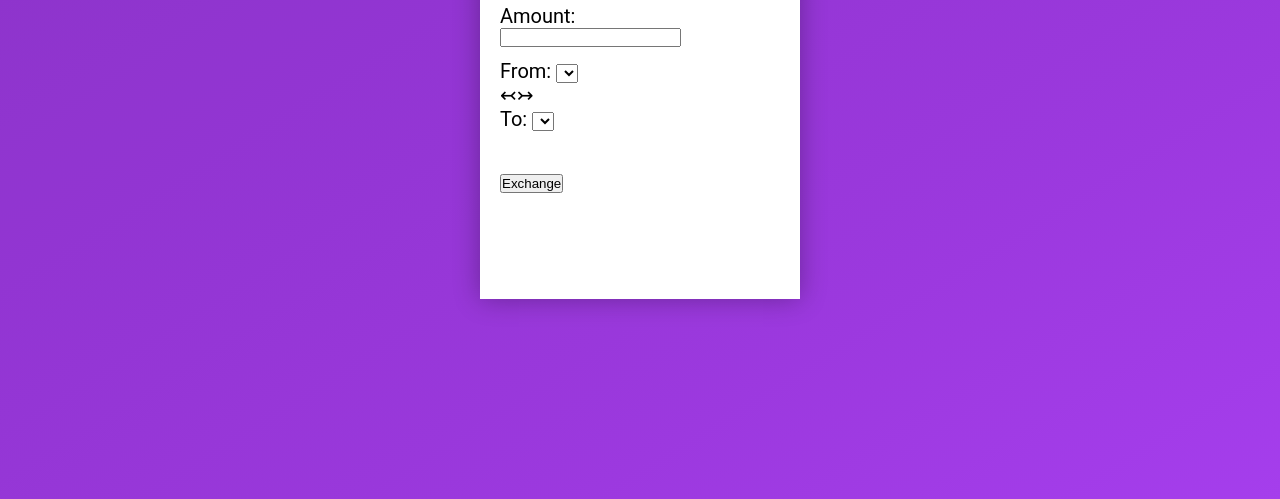
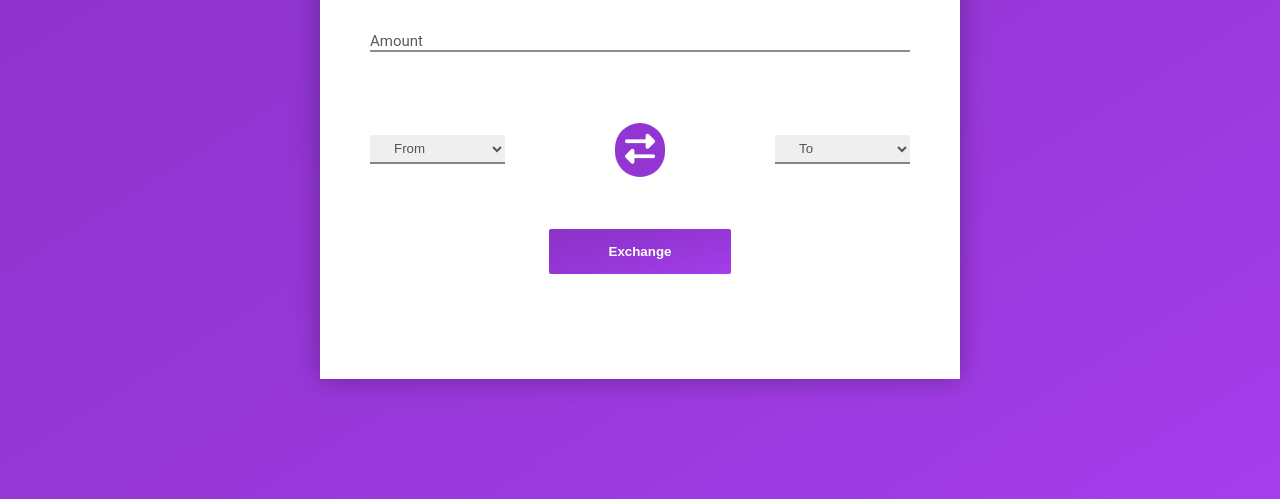
Before and after one commit to Joshuua01/Currency-Exchange, a plain HTML site: page index.html in a window 1280 px wide. Shown: the part 301-800 px from the top of the page. Drawn offline with nearby package versions, Linux system fonts and the light colour scheme; no server answers.

Commit message:
Styling and swap button

```diff
--- a/index.html
+++ b/index.html
@@ -7,6 +7,7 @@
     <meta name="viewport" content="width=device-width, initial-scale=1.0">
     <script src="https://code.jquery.com/jquery-3.6.0.min.js" integrity="sha256-/xUj+3OJU5yExlq6GSYGSHk7tPXikynS7ogEvDej/m4=" crossorigin="anonymous"></script>
     <link rel="stylesheet" href="/style.css">
+    <script src="https://kit.fontawesome.com/e0d1a43896.js" crossorigin="anonymous"></script>
     <script src="/script.js"></script>
 
     <title>Currency Exchange</title>
@@ -15,19 +16,23 @@
 <body>
     <div class="container">
         <div class="logo">Currency Exchange</div>
-        <div class="amount">
-            <label for="amount">Amount:</label>
-            <input type="number" name="amount" id="amount" min="0">
+        <div class="amount-container">
+            <label class="amount-label" for="amount">Amount</label>
+            <input type="number" name="amount" id="amount" class="amount" min="0" autocomplete="false">
         </div>
         <div class="currency-container">
             <div class="currency-from-container">
-                <label for="currency-from">From:</label>
-                <select name="currency-from" id="currency-from"></select>
+                <select class="from-select" name="currency-from" id="currency-from" placeholder="from">
+                    <option value="" disabled selected hidden>From</option>
+                </select>
             </div>
-            <div class="btn">&leftarrowtail;&rightarrowtail;</div>
+            <div class="swap-button-div">
+                <button class="swap-button"><i class="fas fa-exchange-alt"></i></button>
+            </div>
             <div class="currency-to-container">
-                <label for="currency-to">To:</label>
-                <select name="currency-to" id="currency-to"></select>
+                <select class="to-select" name="currency-to" id="currency-to">
+                    <option value="" disabled selected hidden>To</option>
+                </select>
             </div>
         </div>
         <div class="exchange-btn-container"><button class="exchange-btn">Exchange</button></div>
--- a/script.js
+++ b/script.js
@@ -13,6 +13,27 @@ function getExchange(from, to) {
     }
 
 window.onload = () => {
+    $('.swap-button').click(() => {
+        let from = $("#currency-from").val();
+        let to = $("#currency-to").val();
+        $("#currency-from").val(to);
+        $("#currency-to").val(from);
+    })
+
+    $('.amount').focus(() => {
+        $('.amount-label').addClass('focused');
+    });
+
+    $('.amount').focusout(() => {
+        if($('.amount').val() == ''){
+        $('.amount-label').removeClass('focused');
+        }
+    });
+    $('.amount').keypress(function (e) {
+        if(e.key == 'e'){
+            e.preventDefault();
+        }
+    });
             sendRequest("codes", (data) => {
                 data.supported_codes.forEach(element => {
                     $("#currency-from").append("<option>" + element[0] + "</option>");
--- a/style.css
+++ b/style.css
@@ -20,10 +20,17 @@ input[type=number] {
     -moz-appearance: textfield;
 }
 
+input:-webkit-autofill,
+input:-webkit-autofill:hover,
+input:-webkit-autofill:focus,
+input:-webkit-autofill:active {
+    -webkit-box-shadow: 0 0 0 30px white inset !important;
+    box-shadow: 0 0 0 30px white inset !important;
+}
+
 body {
     width: 100vw;
     height: 100vh;
-    font-size: 2rem;
     background-image: linear-gradient(to right bottom, #8b33c7, #8d34ca, #8e34cc, #9035cf, #9235d2, #9436d5, #9737d8, #9938db, #9c39df, #9f3be3, #a23ce8, #a53eec);
     display: flex;
     justify-content: center;
@@ -33,31 +40,122 @@ body {
 .container {
     display: flex;
     flex-direction: column;
-    justify-content: flex-start;
-    align-items: flex-start;
+    justify-content: center;
+    align-items: center;
     background-color: white;
     box-shadow: 0 0 25px 0 rgba(0, 0, 0, 0.3);
-    width: 25%;
-    height: 50%;
-    padding: 2rem;
+    width: 50%;
+    height: 70%;
+    padding: 3rem 5rem;
 }
+
 .logo {
     padding-top: 3rem;
-    flex: 10;
+    flex: 20;
     font-size: 3rem;
     align-self: center;
+    text-align: center;
 }
-.amount{
+
+.amount-container {
+    width: 100%;
     display: flex;
     flex-direction: column;
     flex: 10;
+    position: relative;
 }
-.currency-container{
+
+.amount {
+    outline: none;
+    border: none;
+    width: 100%;
+    padding: 1.7rem 0 0.2rem 0;
+    border-bottom: 2px solid rgba(0, 0, 0, 0.45);
+    font-size: 1.5rem;
+    color: rgba(0, 0, 0, 0.65);
+}
+
+.amount-label{
+    position: absolute;
+    top: 1.8rem;
+    transition: 0.2s;
+    color: rgba(0, 0, 0, 0.65);
+    font-size: 1.5rem;
+}
+
+.focused {
+    position: absolute;
+    top: 0;
+}
+
+.currency-container {
     flex: 20;
+    display: flex;
+    flex-direction: row;
+    justify-content: space-between;
+    align-items: center;
+    width: 100%;
 }
-.exchange-btn-container{
+
+.currency-from-container, .currency-to-container{
+    display: flex;
+    flex-direction: column;
+    flex: 25;
+}
+.swap-button-div{
+    flex: 50;
+    text-align: center;
+}
+
+.label {
+    font-size: 1.2rem;
+}
+
+select {
+    border: none;
+    border-bottom: 2px solid rgba(0, 0, 0, 0.45);
+    cursor: pointer;
+    padding: 0.5rem 2rem;
+    color: rgba(0, 0, 0, 0.65);
+    outline: none;
+}
+
+.swap-button{
+    background: #9235d2;
+    color: white;
+    outline: none;
+    border: none;
+    font-size: 3rem;
+    cursor: pointer;
+    transition: all 0.3s ease;
+    padding: 1rem;
+    border-radius: 30px;
+}
+.swap-button:hover {
+    background: white ;
+    color: #9235d2;
+}
+
+.exchange-btn-container {
     flex: 10;
+    width: 100%;
+    display: flex;
+    justify-content: center;
+    align-items: center;
 }
+
+.exchange-btn{
+    background: linear-gradient(to right bottom, #8b33c7, #8d34ca, #8e34cc, #9035cf, #9235d2, #9436d5, #9737d8, #9938db, #9c39df, #9f3be3, #a23ce8, #a53eec);
+    border: none;
+    color: white;
+    padding: 1.5rem 6rem;
+    cursor: pointer;
+    font-weight: bold;
+    border-radius: 2px;
+}
+
 .exchange-result {
-    flex: 10;
+    flex: 5;
+    padding: 3rem 0 0 0;
+    font-size: 1.5rem;
 }
```
Lines whose indentation alone changed are shown as unchanged.
